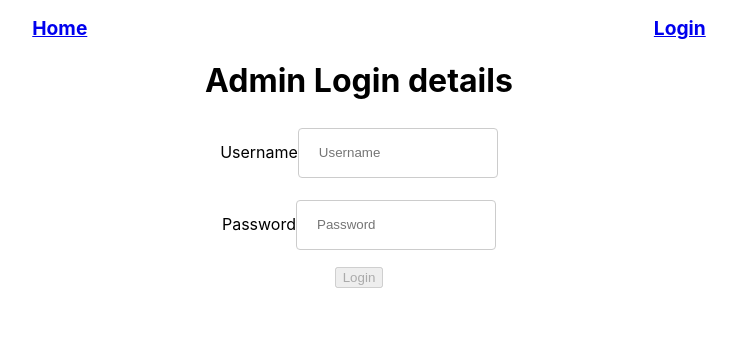
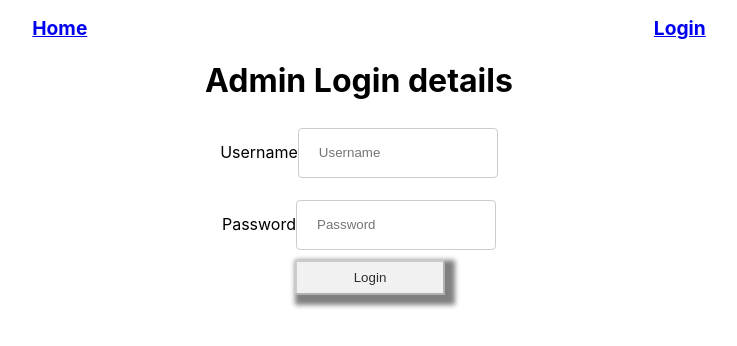
Before and after one commit to akpejionimi/userprofile, a React (Create React App) app: page /login in a window 1280 px wide. Shown: the top 346 px of the page, without its empty margins (281-1018 px from the left). Built offline with nearby package versions, Linux system fonts and the light colour scheme.

Commit message:
modified Navbar and login

```diff
--- a/src/component/Main/Login/Login.css
+++ b/src/component/Main/Login/Login.css
@@ -8,11 +8,12 @@ input {
     margin-top: 6px;
     margin-bottom: 16px;
 }
-#submit{
+button{
     background-color: #f1f1f1;
     padding: 8px 20px;
     width: 150px;
     color: rgb(48, 46, 46);
     box-shadow: 5px 5px 5px 5px grey;
     margin-top: -50px;
+    margin-left: 22px;
 }
--- a/src/component/Navbar/Navbar.jsx
+++ b/src/component/Navbar/Navbar.jsx
@@ -15,7 +15,7 @@ const Navbar = (props) =>{
            <div className="menu">
             <Link to="/profile"><li>Profile</li></Link>
             <Link to="/settings"><li>Settings</li></Link>
-            <Link to="/login"><li onClick={props.logout}>logout</li></Link>
+            <Link to="/login"><li onClick={props.logout}>Logout</li></Link>
            </div>
         </ul>
          </div>
```
